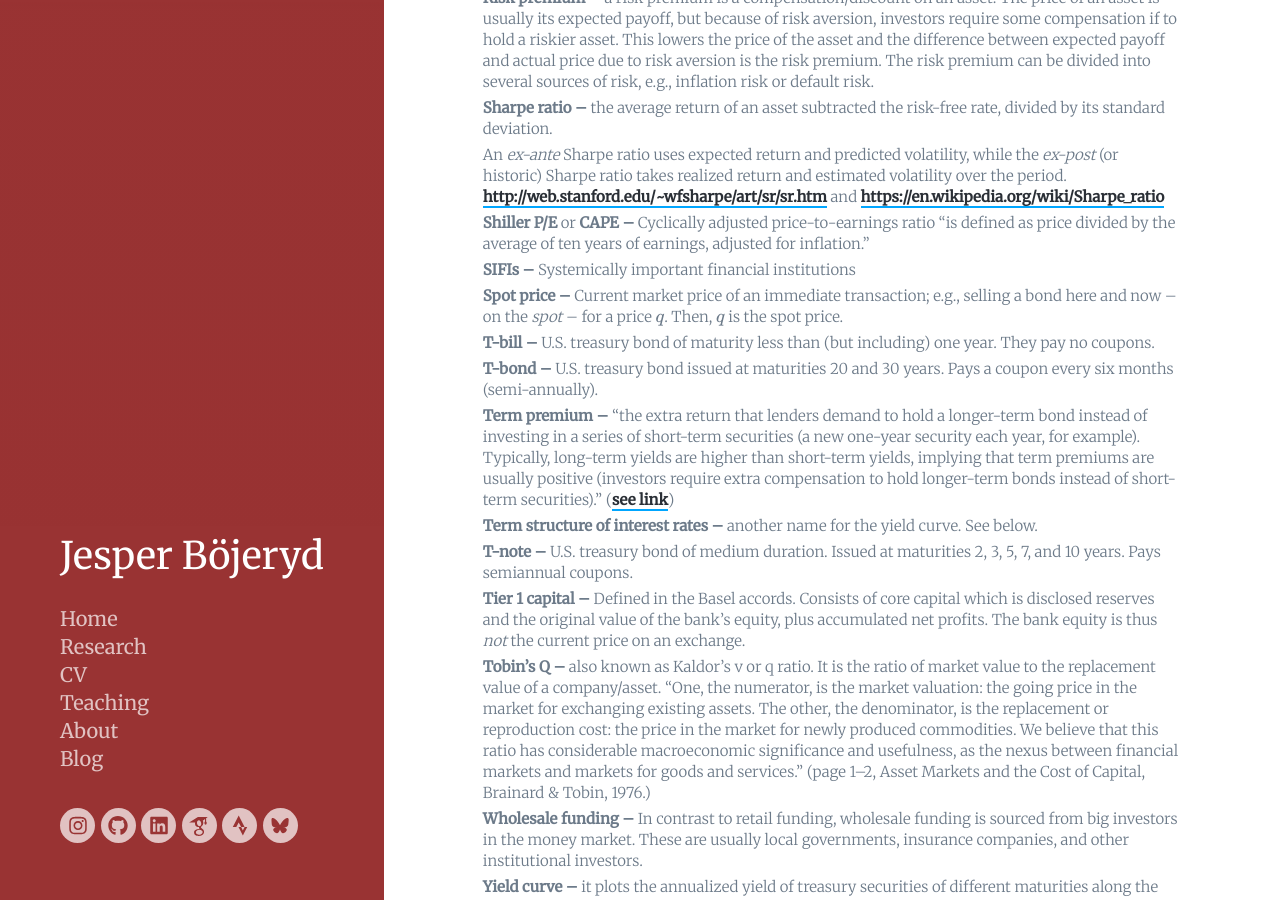
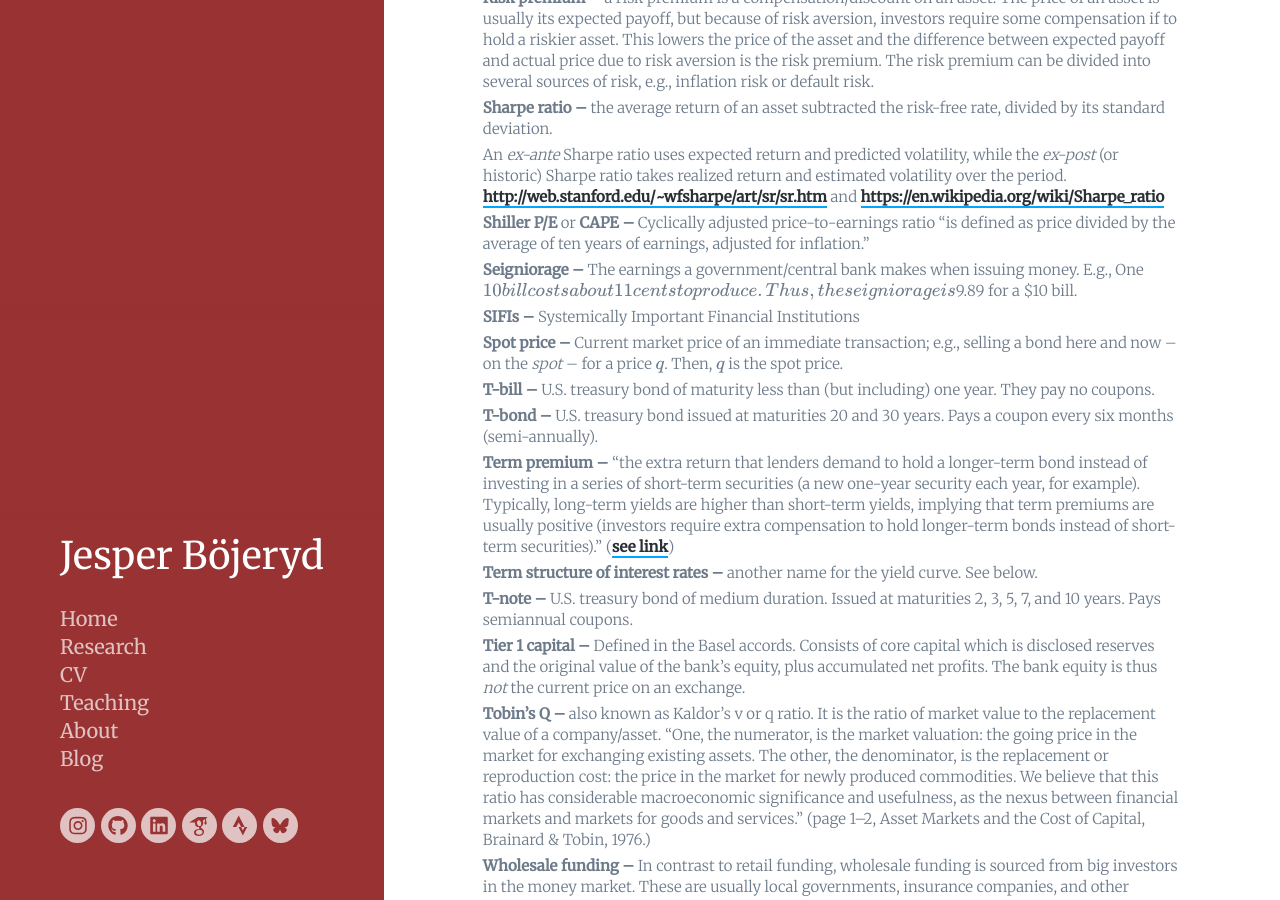
Before and after one commit to bojeryd91/bojeryd91.github.io, a Jekyll site: the page built from _posts/2020-08-13-macro-finance-glossary.md, in a window 1280 px wide and 900 px high, scrolled down 5158 px. Built offline with Jekyll 4.4.1, drawn with Linux system fonts in a browser that asks for light colours; nearby versions of some CDN libraries; some web fonts are replaced.

Commit message:
Update macro finance glossary with seigniorage and SIFIs
Added definition for seigniorage and corrected SIFIs entry.

```diff
--- a/_posts/2020-08-13-macro-finance-glossary.md
+++ b/_posts/2020-08-13-macro-finance-glossary.md
@@ -258,7 +258,9 @@ An *ex-ante* Sharpe ratio uses expected return and predicted volatility, while t
 
 **Shiller P/E** or **CAPE --** Cyclically adjusted price-to-earnings ratio "is defined as price divided by the average of ten years of earnings, adjusted for inflation."
 
-**SIFIs --** Systemically important financial institutions
+**Seigniorage --** The earnings a government/central bank makes when issuing money. E.g., One $10 bill costs about 11 cents to produce. Thus, the seigniorage is $9.89 for a $10 bill.
+
+**SIFIs --** Systemically Important Financial Institutions
 
 **Spot price --** Current market price of an immediate transaction; e.g., selling a bond here and now -- on the *spot* -- for a price $q$. Then, $q$ is the spot price.
 
```
